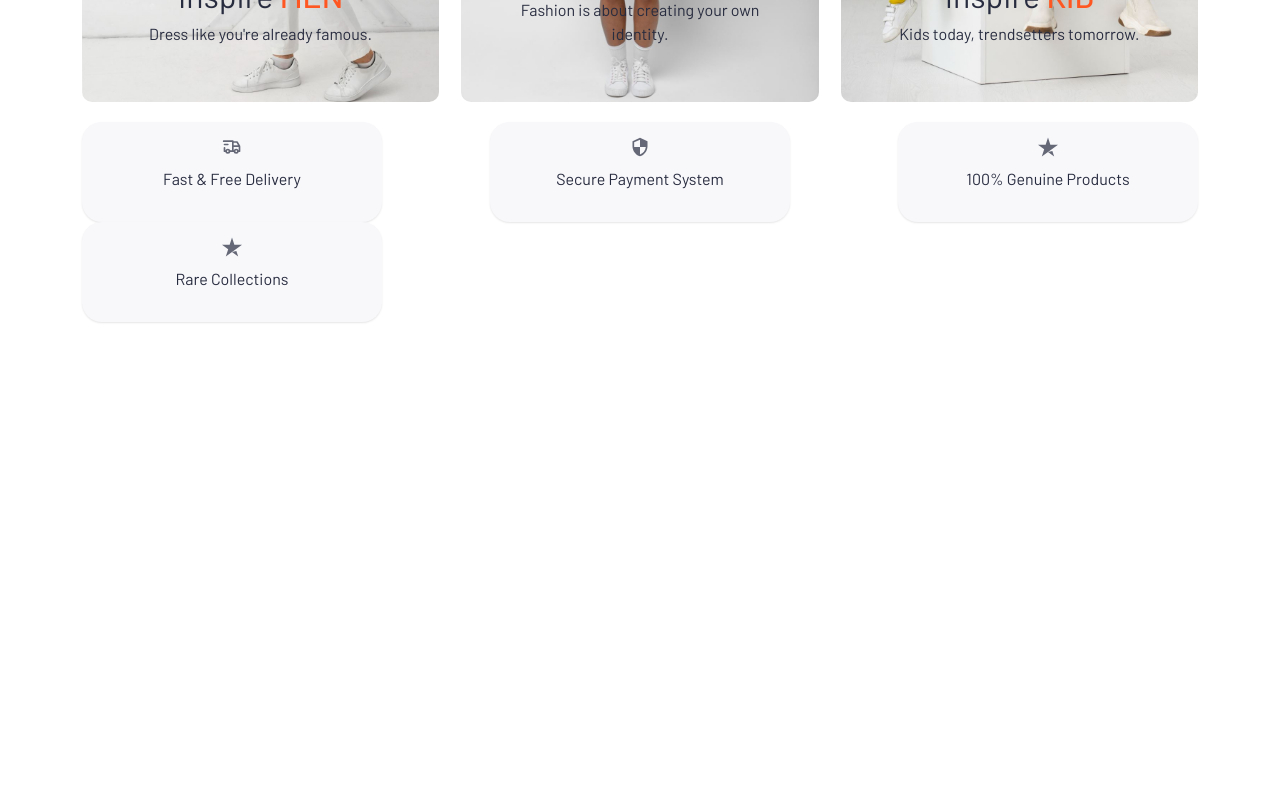
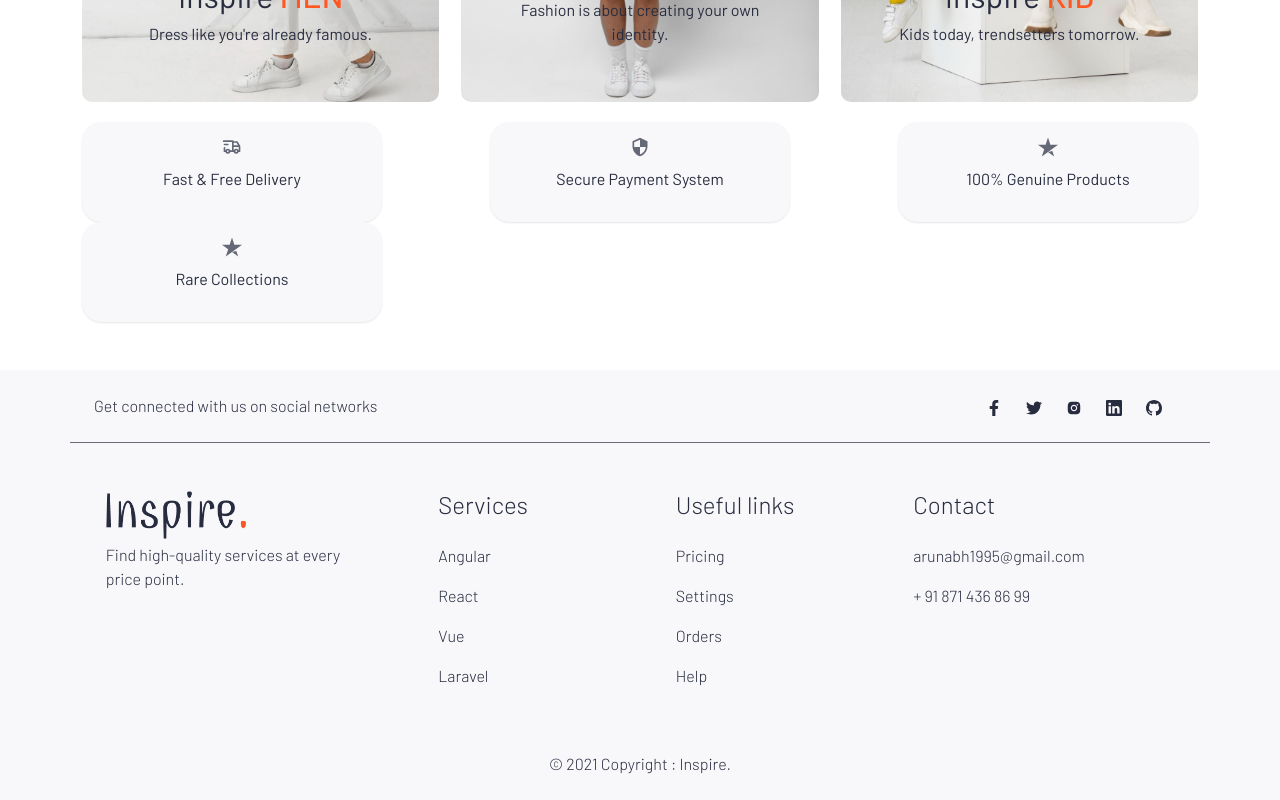
Before and after one commit to Arunabh-P/Inspire, a React (Create React App) app: page / in a window 1280 px wide. Shown: the part 433-1233 px from the top of the page. Before the commit the page ends 800 px from the top, so only its background shows below. Built offline with nearby package versions, Linux system fonts and the light colour scheme.

Commit message:
footer-done

```diff
--- a/src/App.css
+++ b/src/App.css
@@ -133,6 +133,27 @@
 
 /* contact form  */
 
+/* footer  */
+footer {
+  background-color: var(--color-lite-greay);
+}
+
+.footer-txt {
+  color: var(--color-main-black);
+  font-weight: 300;
+}
+
+.text-reset {
+  text-decoration: none;
+}
+.social-icons {
+  color: var(--color-main-black);
+}
+.social-section {
+  border-bottom: 1px solid var(--color-lite-black);
+}
+/* footer  */
+
 /* media querry */
 @media only screen and (max-width: 990px) {
   .logo-img {
--- a/src/App.js
+++ b/src/App.js
@@ -9,6 +9,7 @@ import Contact from './pages/Contact';
 import SingleProduct from './pages/SingleProduct';
 import Cart from './pages/Cart';
 import ErrorPage from './pages/ErrorPage';
+import Footer from './components/Footer';
 
 const App = () => {
   return (
@@ -23,6 +24,7 @@ const App = () => {
         <Route path="/cart" element={<Cart />} />
         <Route path="*" element={<ErrorPage />} />
       </Routes>
+      <Footer />
     </Router>
   );
 };
--- /dev/null
+++ b/src/components/Footer.jsx
@@ -0,0 +1,111 @@
+import React from 'react';
+import { FaFacebookF, FaTwitter } from 'react-icons/fa';
+import { AiFillInstagram } from 'react-icons/ai';
+import { BsLinkedin, BsGithub } from 'react-icons/bs';
+import { Link } from 'react-router-dom';
+import { Image } from 'react-bootstrap';
+
+const Footer = () => {
+  return (
+    <footer className="text-center text-lg-start  text-muted mt-5 ">
+      <section className="d-flex justify-content-center justify-content-lg-between p-4 container social-section">
+        <div className="me-5 d-none d-lg-block">
+          <span className="footer-txt">
+            Get connected with us on social networks
+          </span>
+        </div>
+        <div>
+          <Link to="" className="me-4 link-secondary">
+            <FaFacebookF className="social-icons" />
+          </Link>
+          <Link to="" className="me-4 link-secondary">
+            <FaTwitter className="social-icons" />
+          </Link>
+
+          <Link to="" className="me-4 link-secondary">
+            <AiFillInstagram className="social-icons" />
+          </Link>
+          <Link to="" className="me-4 link-secondary">
+            <BsLinkedin className="social-icons" />
+          </Link>
+          <Link to="" className="me-4 link-secondary">
+            <BsGithub className="social-icons" />
+          </Link>
+        </div>
+      </section>
+      <section className="">
+        <div className="container text-center text-md-start mt-5">
+          <div className="row mt-3">
+            <div className="col-md-3 col-lg-4 col-xl-3 mx-auto mb-4">
+              <Link className="  " to="/">
+                <Image src="images/logo.png" alt="logo" className="logo-img" />
+              </Link>
+              <p className="footer-txt mt-1">
+                Find high-quality services at every price point.
+              </p>
+            </div>
+            <div className="col-md-2 col-lg-2 col-xl-2 mx-auto mb-4">
+              <h4 className="footer-txt  mb-4">Services</h4>
+              <p className="footer-txt">
+                <a href="#!" className="text-reset ">
+                  Angular
+                </a>
+              </p>
+              <p className="footer-txt">
+                <a href="#!" className="text-reset ">
+                  React
+                </a>
+              </p>
+              <p className="footer-txt">
+                <a href="#!" className="text-reset ">
+                  Vue
+                </a>
+              </p>
+              <p className="footer-txt">
+                <a href="#!" className="text-reset ">
+                  Laravel
+                </a>
+              </p>
+            </div>
+            <div className="col-md-3 col-lg-2 col-xl-2 mx-auto mb-4">
+              <h4 className="footer-txt mb-4">Useful links</h4>
+              <p className="footer-txt">
+                <a href="#!" className="text-reset ">
+                  Pricing
+                </a>
+              </p>
+              <p className="footer-txt">
+                <a href="#!" className="text-reset ">
+                  Settings
+                </a>
+              </p>
+              <p className="footer-txt">
+                <a href="#!" className="text-reset ">
+                  Orders
+                </a>
+              </p>
+              <p className="footer-txt">
+                <a href="#!" className="text-reset ">
+                  Help
+                </a>
+              </p>
+            </div>
+            <div className="col-md-4 col-lg-3 col-xl-3 mx-auto mb-md-0 mb-4">
+              <h4 className="footer-txt mb-4">Contact</h4>
+              <p className="footer-txt">arunabh1995@gmail.com</p>
+              <p className="footer-txt">+ 91 871 436 86 99</p>
+            </div>
+          </div>
+        </div>
+      </section>
+      <div className="text-center footer-txt p-4">
+        © 2021 Copyright{' '}
+        <a className="text-reset " href="https://mdbootstrap.com/">
+          : Inspire.
+        </a>
+      </div>
+    </footer>
+  );
+};
+
+export default Footer;
```
